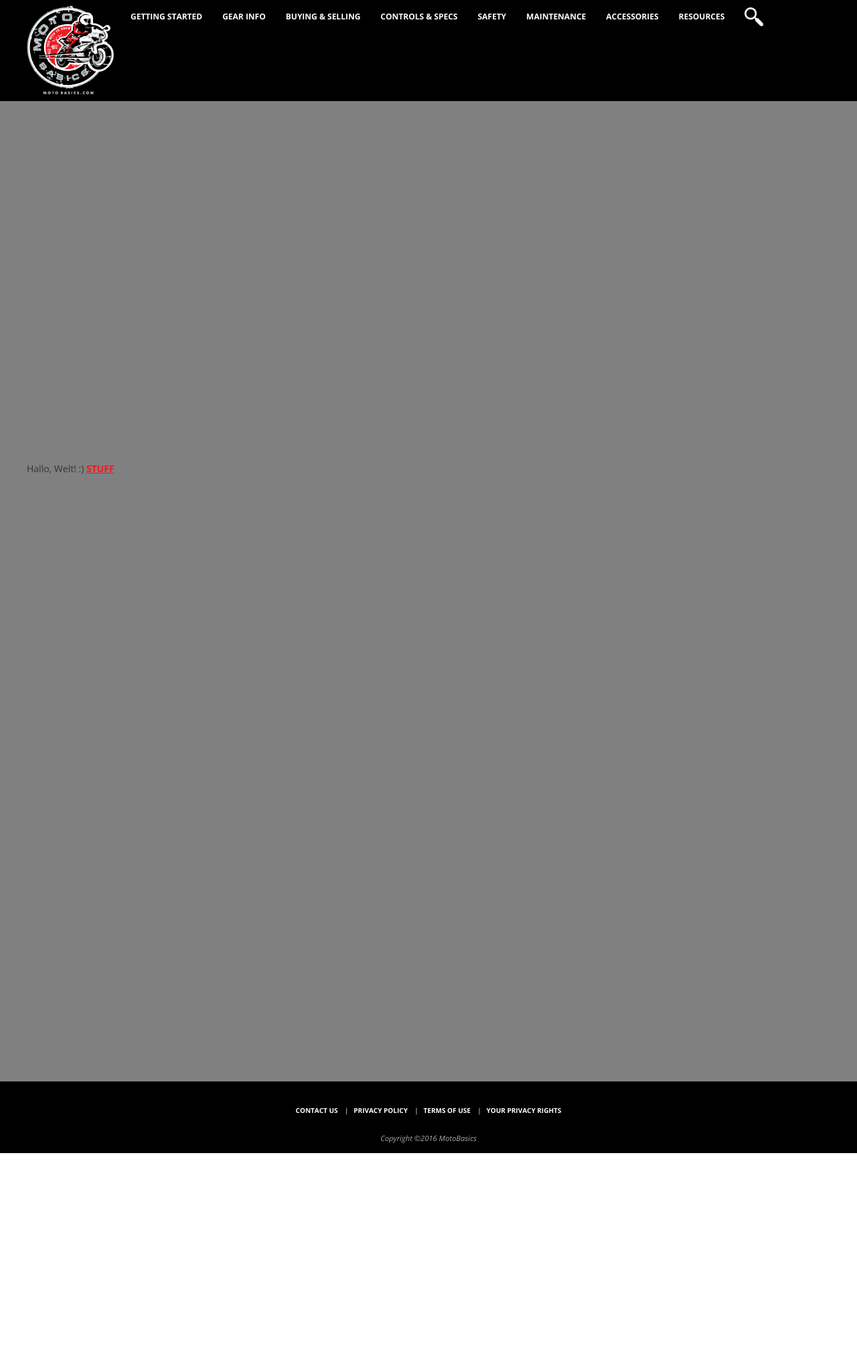
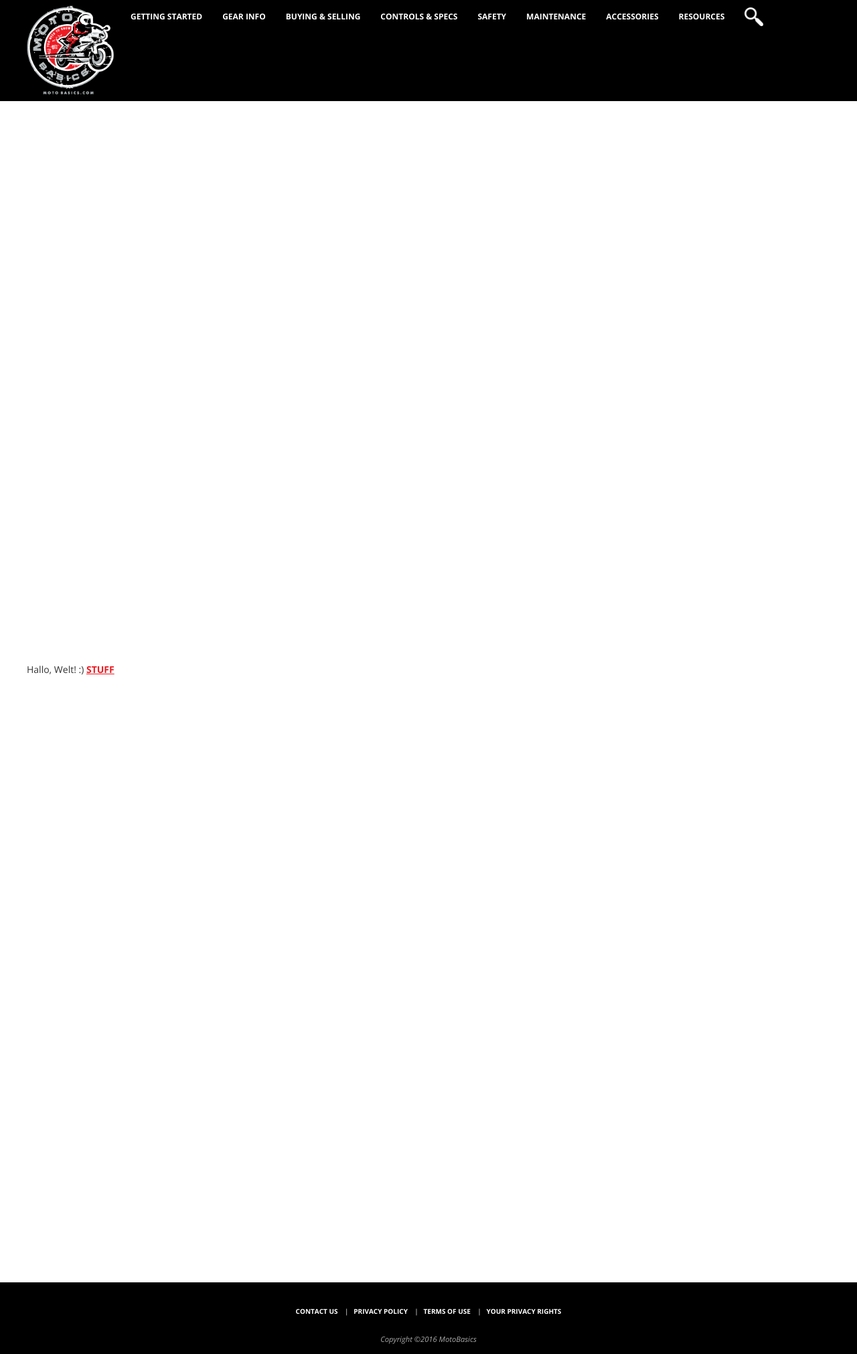
Before and after one commit to KushBasics/kushbasics.github.io, a Jekyll site: the page built from index.html, in a window 1280 px wide. Shown: the whole page at 67% size. Built offline with Jekyll 4.4.1, drawn with Linux system fonts in a browser that asks for light colours; before the commit the page ends 1722 px from its top, so only the background shows below that.

Commit message:
changes to CSS

```diff
--- a/CSS/motobasics.css
+++ b/CSS/motobasics.css
@@ -266,10 +266,9 @@ hr {
 	clear: both;
 	position: relative;
 	float: none;
-	padding: 200px 15px 15px 15px;
+	padding: 500px 15px 15px 15px;
 	margin-left: auto;
 	margin-right: auto;
-	background-color: gray;
 }
 
 /* End Default Template Body */
```
